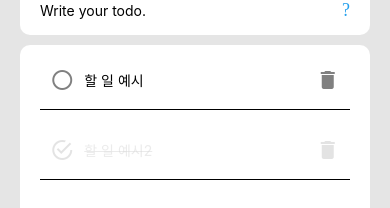
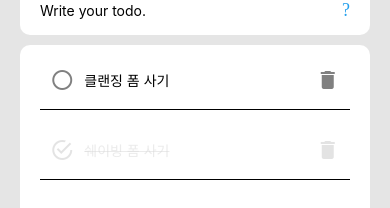
Before and after one commit to ddaaac/react-native-todo-weather, a React Native app: screen / in a window 390 px wide. Shown: the part 146-354 px from the top of the page. Built offline with nearby package versions, Linux system fonts and the light colour scheme.

Commit message:
feat: 할 일 삭제기능 구현

```diff
--- a/src/Main.js
+++ b/src/Main.js
@@ -24,13 +24,13 @@ const Main = () => {
     todoItems: [
       {
         id: Date.now(),
-        content: '할 일 예시',
+        content: '클랜징 폼 사기',
         isDone: false,
         isEdit: false,
       },
       {
         id: Date.now() + 1,
-        content: '할 일 예시2',
+        content: '쉐이빙 폼 사기',
         isDone: true,
         isEdit: false,
       },
@@ -77,8 +77,16 @@ const Main = () => {
     );
     dispatch({
       type: ACTION_TYPE.CHANGE_TODO_ITEMS,
-      todoItems: todoItems,
+      todoItems,
     });
+  };
+
+  const removeItem = (id) => {
+    const todoItems = state.todoItems.filter(item => item.id !== id);
+    dispatch({
+      type: ACTION_TYPE.CHANGE_TODO_ITEMS,
+      todoItems,
+    })
   };
 
   return (
@@ -92,6 +100,7 @@ const Main = () => {
       <TodoList
         todoItems={state.todoItems}
         toggleItemDone={toggleItemDone}
+        removeItem={removeItem}
       />
       <TodoFooter/>
     </View>
--- a/src/TodoItem.js
+++ b/src/TodoItem.js
@@ -3,7 +3,7 @@ import { View, Text, StyleSheet, TouchableOpacity } from 'react-native';
 import { MaterialIcons, MaterialCommunityIcons } from '@expo/vector-icons';
 import { styles } from './css';
 
-const TodoItem = ({ id, content, isEdit, isDone, toggleItemDone }) => {
+const TodoItem = ({ id, content, isEdit, isDone, toggleItemDone, removeItem }) => {
   const textStyle = isDone ?
     {
       ...styles.todoContent,
@@ -23,7 +23,7 @@ const TodoItem = ({ id, content, isEdit, isDone, toggleItemDone }) => {
       <Text style={textStyle}>
         {content}
       </Text>
-      <TouchableOpacity onPress={() => console.log("touched!")} style={styles.todoButton}>
+      <TouchableOpacity onPress={() => removeItem(id)} style={styles.todoButton}>
         <MaterialIcons name="delete" size={24} color={isDone ? 'rgba(215,215,215,0.7)' : 'grey'}/>
       </TouchableOpacity>
     </View>
--- a/src/TodoList.js
+++ b/src/TodoList.js
@@ -3,7 +3,7 @@ import { View } from 'react-native';
 import { styles } from './css';
 import TodoItem from './TodoItem';
 
-const TodoList = ({ todoItems, toggleItemDone }) => {
+const TodoList = ({ todoItems, toggleItemDone, removeItem }) => {
   return (
     <View style={styles.todoContainer}>
       <View style={styles.todoList}>
@@ -15,6 +15,7 @@ const TodoList = ({ todoItems, toggleItemDone }) => {
             isDone={item.isDone}
             isEdit={item.isEdit}
             toggleItemDone={toggleItemDone}
+            removeItem={removeItem}
           />)}
       </View>
     </View>
```
